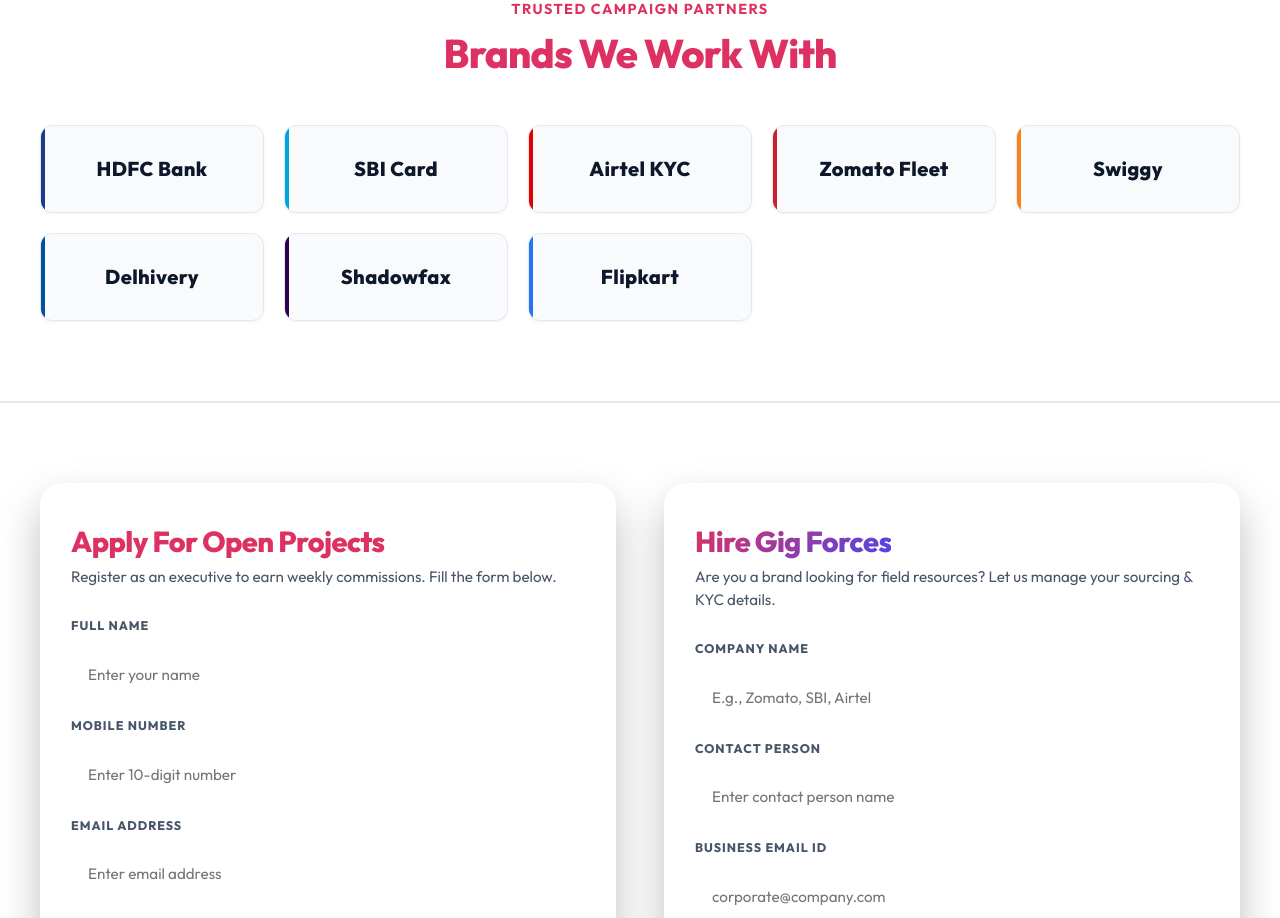
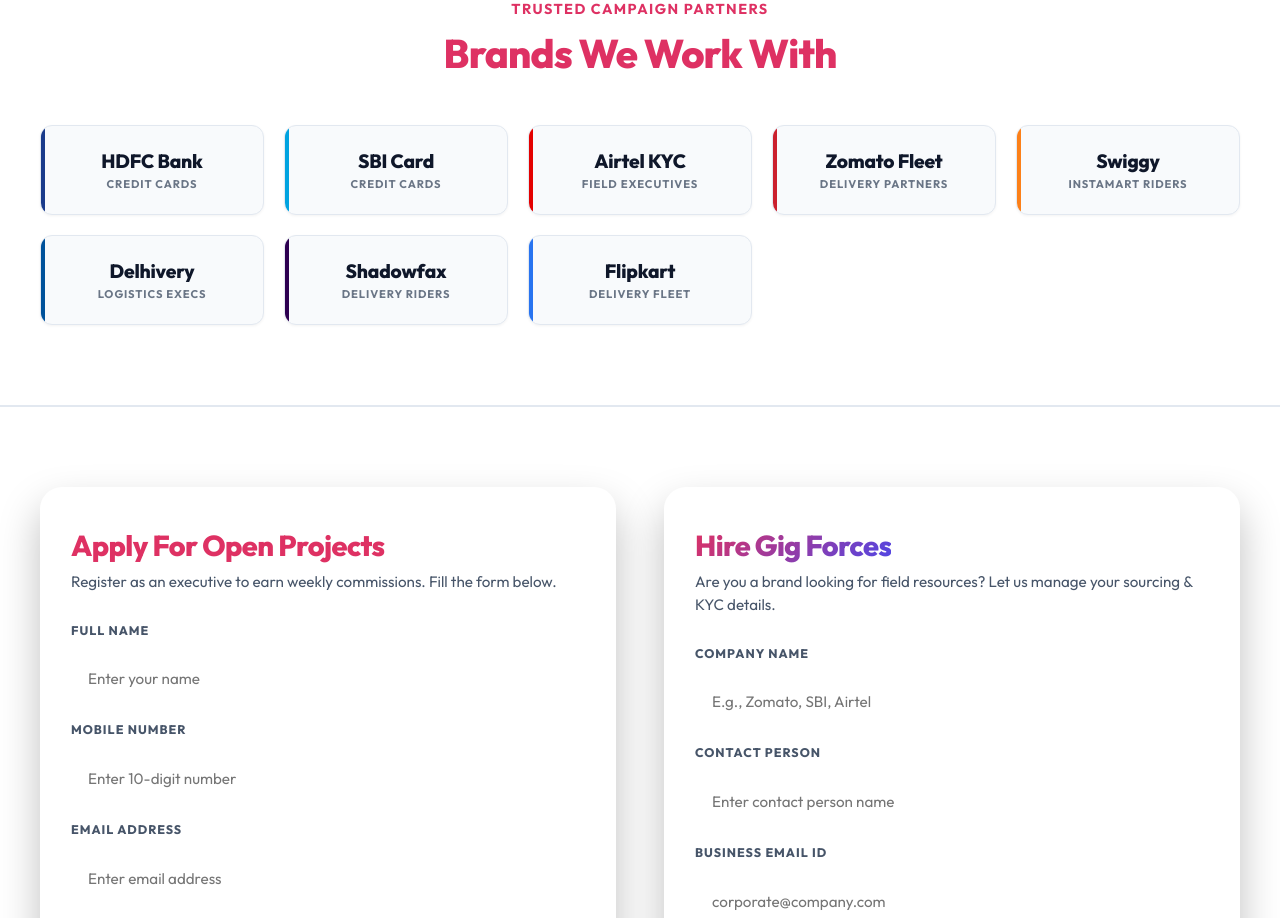
Before and after one commit to ravidhakre/gig-sathi, a React (Vite) app: page / in a window 1280 px wide. Shown: the part 2840-3758 px from the top of the page. Built offline with nearby package versions, Linux system fonts and the light colour scheme; no server answers; the database is empty.

Commit message:
brand: upgrade Brands We Work With grid cards to use a premium dashboard layout with subtitles, hover gradient effects, and smooth transformations

```diff
--- a/src/pages/Home.jsx
+++ b/src/pages/Home.jsx
@@ -339,35 +339,43 @@
           <div className="brand-logo-grid">
             <div className="brand-logo-card">
               <span className="brand-logo-accent" style={{ backgroundColor: '#1a3b8b' }}></span>
-              <span style={{ fontWeight: 800, fontSize: '1.25rem', color: 'var(--text-primary)', letterSpacing: '0.02em' }}>HDFC Bank</span>
+              <h4>HDFC Bank</h4>
+              <span className="brand-type">Credit Cards</span>
             </div>
             <div className="brand-logo-card">
               <span className="brand-logo-accent" style={{ backgroundColor: '#00a3e0' }}></span>
-              <span style={{ fontWeight: 800, fontSize: '1.25rem', color: 'var(--text-primary)', letterSpacing: '0.02em' }}>SBI Card</span>
+              <h4>SBI Card</h4>
+              <span className="brand-type">Credit Cards</span>
             </div>
             <div className="brand-logo-card">
               <span className="brand-logo-accent" style={{ backgroundColor: '#e40000' }}></span>
-              <span style={{ fontWeight: 800, fontSize: '1.25rem', color: 'var(--text-primary)', letterSpacing: '0.02em' }}>Airtel KYC</span>
+              <h4>Airtel KYC</h4>
+              <span className="brand-type">Field Executives</span>
             </div>
             <div className="brand-logo-card">
               <span className="brand-logo-accent" style={{ backgroundColor: '#cb202d' }}></span>
-              <span style={{ fontWeight: 800, fontSize: '1.25rem', color: 'var(--text-primary)', letterSpacing: '0.02em' }}>Zomato Fleet</span>
+              <h4>Zomato Fleet</h4>
+              <span className="brand-type">Delivery Partners</span>
             </div>
             <div className="brand-logo-card">
               <span className="brand-logo-accent" style={{ backgroundColor: '#fc8019' }}></span>
-              <span style={{ fontWeight: 800, fontSize: '1.25rem', color: 'var(--text-primary)', letterSpacing: '0.02em' }}>Swiggy</span>
+              <h4>Swiggy</h4>
+              <span className="brand-type">Instamart Riders</span>
             </div>
             <div className="brand-logo-card">
               <span className="brand-logo-accent" style={{ backgroundColor: '#00529b' }}></span>
-              <span style={{ fontWeight: 800, fontSize: '1.25rem', color: 'var(--text-primary)', letterSpacing: '0.02em' }}>Delhivery</span>
+              <h4>Delhivery</h4>
+              <span className="brand-type">Logistics Execs</span>
             </div>
             <div className="brand-logo-card">
               <span className="brand-logo-accent" style={{ backgroundColor: '#2d0050' }}></span>
-              <span style={{ fontWeight: 800, fontSize: '1.25rem', color: 'var(--text-primary)', letterSpacing: '0.02em' }}>Shadowfax</span>
+              <h4>Shadowfax</h4>
+              <span className="brand-type">Delivery Riders</span>
             </div>
             <div className="brand-logo-card">
               <span className="brand-logo-accent" style={{ backgroundColor: '#2874f0' }}></span>
-              <span style={{ fontWeight: 800, fontSize: '1.25rem', color: 'var(--text-primary)', letterSpacing: '0.02em' }}>Flipkart</span>
+              <h4>Flipkart</h4>
+              <span className="brand-type">Delivery Fleet</span>
             </div>
           </div>
         </div>
--- a/src/styles/global.css
+++ b/src/styles/global.css
@@ -1241,21 +1241,56 @@
   background: var(--bg-surface);
   border: 1px solid var(--border-color);
   border-radius: 12px;
-  padding: 28px 20px;
+  padding: 24px 20px;
   display: flex;
+  flex-direction: column;
   align-items: center;
   justify-content: center;
+  gap: 6px;
   overflow: hidden;
   transition: all 0.3s cubic-bezier(0.4, 0, 0.2, 1);
   cursor: default;
   box-shadow: var(--shadow-sm);
 }
 
+.brand-logo-card::before {
+  content: '';
+  position: absolute;
+  inset: 0;
+  background: linear-gradient(135deg, rgba(222, 49, 99, 0.03) 0%, transparent 100%);
+  opacity: 0;
+  transition: opacity 0.3s ease;
+  pointer-events: none;
+}
+
+.brand-logo-card:hover::before {
+  opacity: 1;
+}
+
 .brand-logo-card:hover {
-  background: var(--bg-surface);
+  transform: translateY(-6px);
   border-color: rgba(222, 49, 99, 0.25);
-  box-shadow: 0 10px 25px rgba(0, 0, 0, 0.1);
-  transform: translateY(-4px);
+  box-shadow: 0 12px 25px rgba(222, 49, 99, 0.06), 0 4px 15px rgba(0, 0, 0, 0.05);
+}
+
+.brand-logo-card h4 {
+  font-size: 1.2rem;
+  font-weight: 800;
+  color: var(--text-primary);
+  margin: 0;
+  letter-spacing: -0.01em;
+  line-height: 1.2;
+}
+
+.brand-logo-card span.brand-type {
+  font-size: 0.7rem;
+  font-weight: 700;
+  color: var(--text-secondary);
+  text-transform: uppercase;
+  letter-spacing: 0.08em;
+  opacity: 0.8;
+  margin: 0;
+  line-height: 1;
 }
 
 .brand-logo-accent {
@@ -1269,5 +1304,4 @@
 
 .brand-logo-card:hover .brand-logo-accent {
   width: 6px;
-  box-shadow: 0 0 12px currentColor;
 }
```
